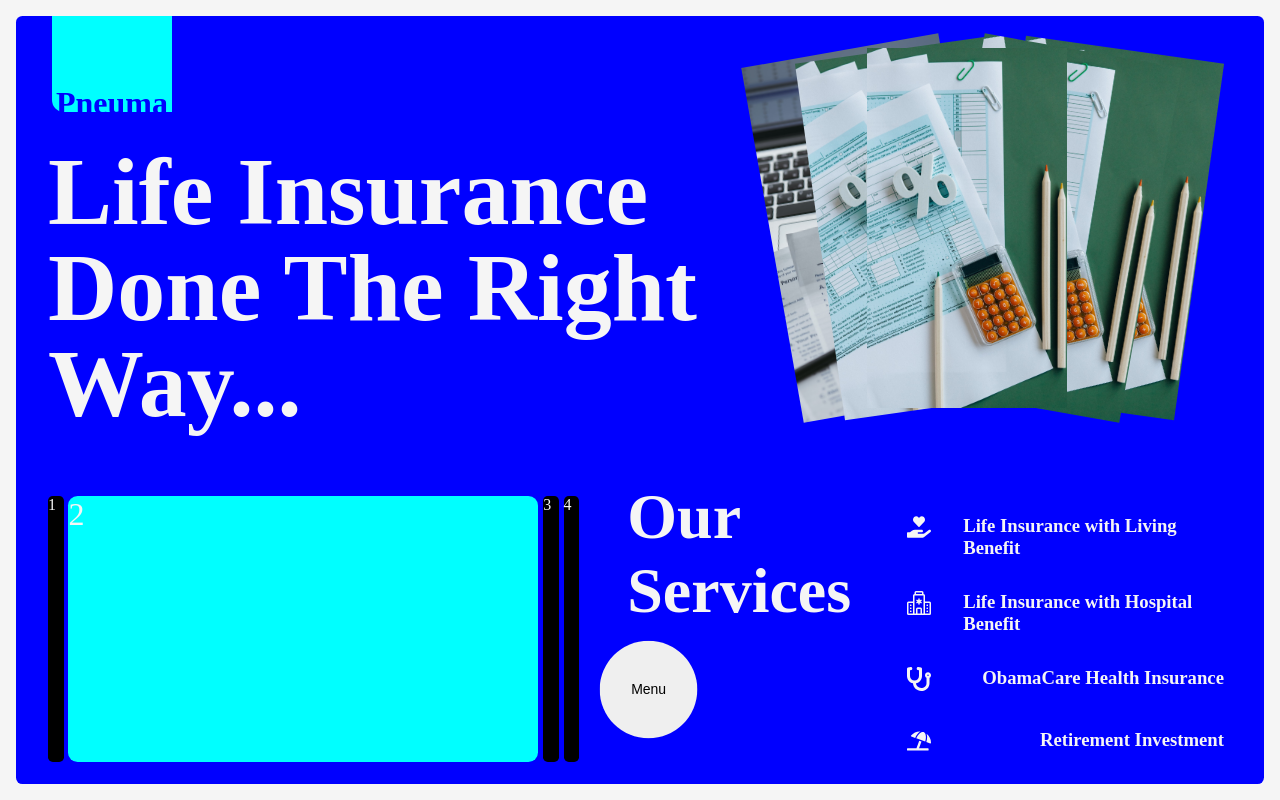
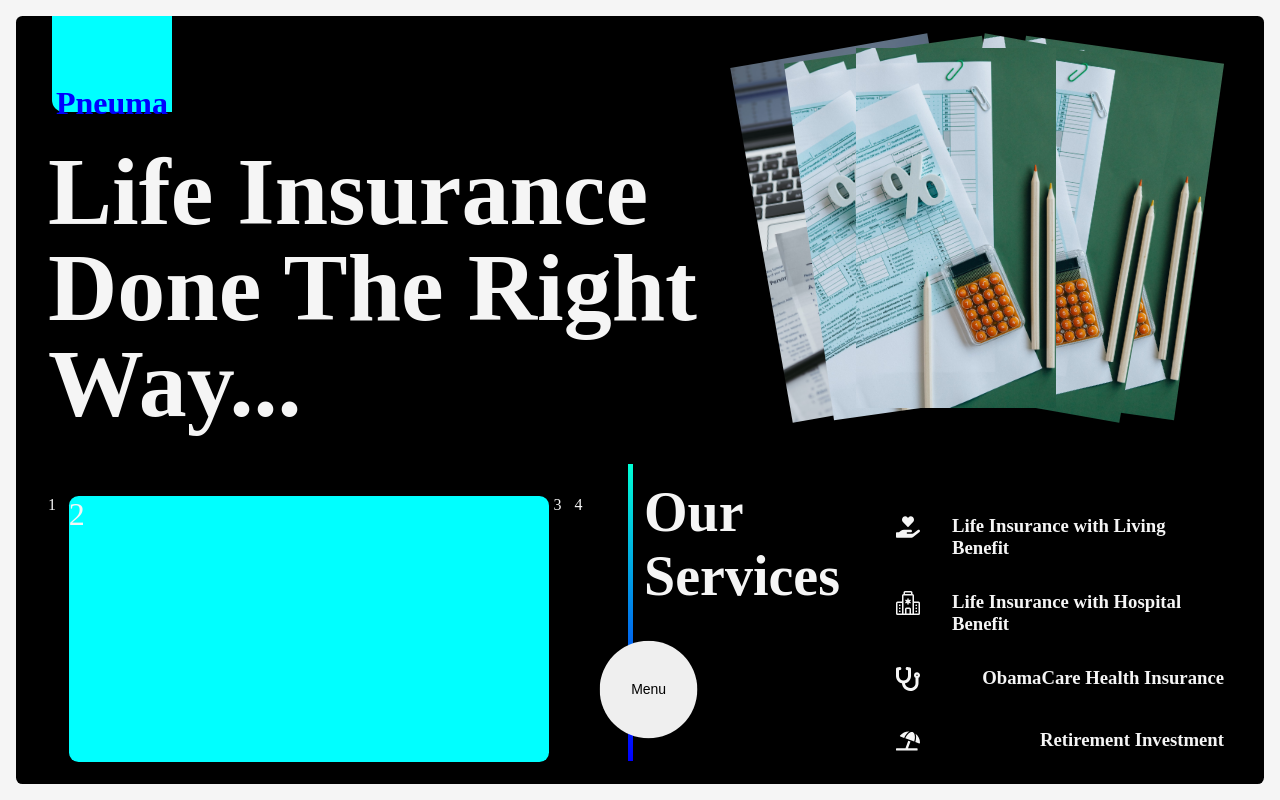
Before and after one commit to cliford-dareus/Pneuma-website, a React (Vite) app: page / in a window 1280 px wide. Built offline with nearby package versions, Linux system fonts and the light colour scheme.

Commit message:
finalize home page styling

```diff
--- a/src/components/layout/layout.module.css
+++ b/src/components/layout/layout.module.css
@@ -15,7 +15,7 @@
     color: whitesmoke;
     display: flex;
     flex-direction: column;
-    background-color: blue;
+    background-color: rgb(0, 0, 0);
 }
 
 .logo{
--- a/src/pages/Home/HomePage.module.css
+++ b/src/pages/Home/HomePage.module.css
@@ -67,10 +67,23 @@
 }
 
 .gridFour{
-    /* background-color: red; */
+    position: relative;
     padding: 1em;
 }
 
+.gridFour div{
+    left: 0;
+    top: 0;
+    bottom: 0;
+    width: .3em;
+    position: absolute;
+    height: 90%;
+    background: linear-gradient(rgb(0, 255, 213), blue);
+}
+
+.gridFour h2{
+    font-size: 3.5rem;
+}
 .services{
     grid-column: 5 / 7;
     padding:2em;
@@ -83,9 +96,7 @@
 
 }
 
-.gridFour h2{
-    font-size: 4rem;
-}
+
 
 .servicesCard{
     width: 100%;
--- a/src/pages/Home/HomePage.tsx
+++ b/src/pages/Home/HomePage.tsx
@@ -32,6 +32,7 @@
 
           <div className={styles.gridFour}>
             <h2>Our Services</h2>
+            <div></div>
           </div>
 
           <div className={styles.services}>
```
Also changed, not shown: src/components/cursor/index.tsx (added, +9 -0 lines), src/components/cursor/cursor.module.css (added).
